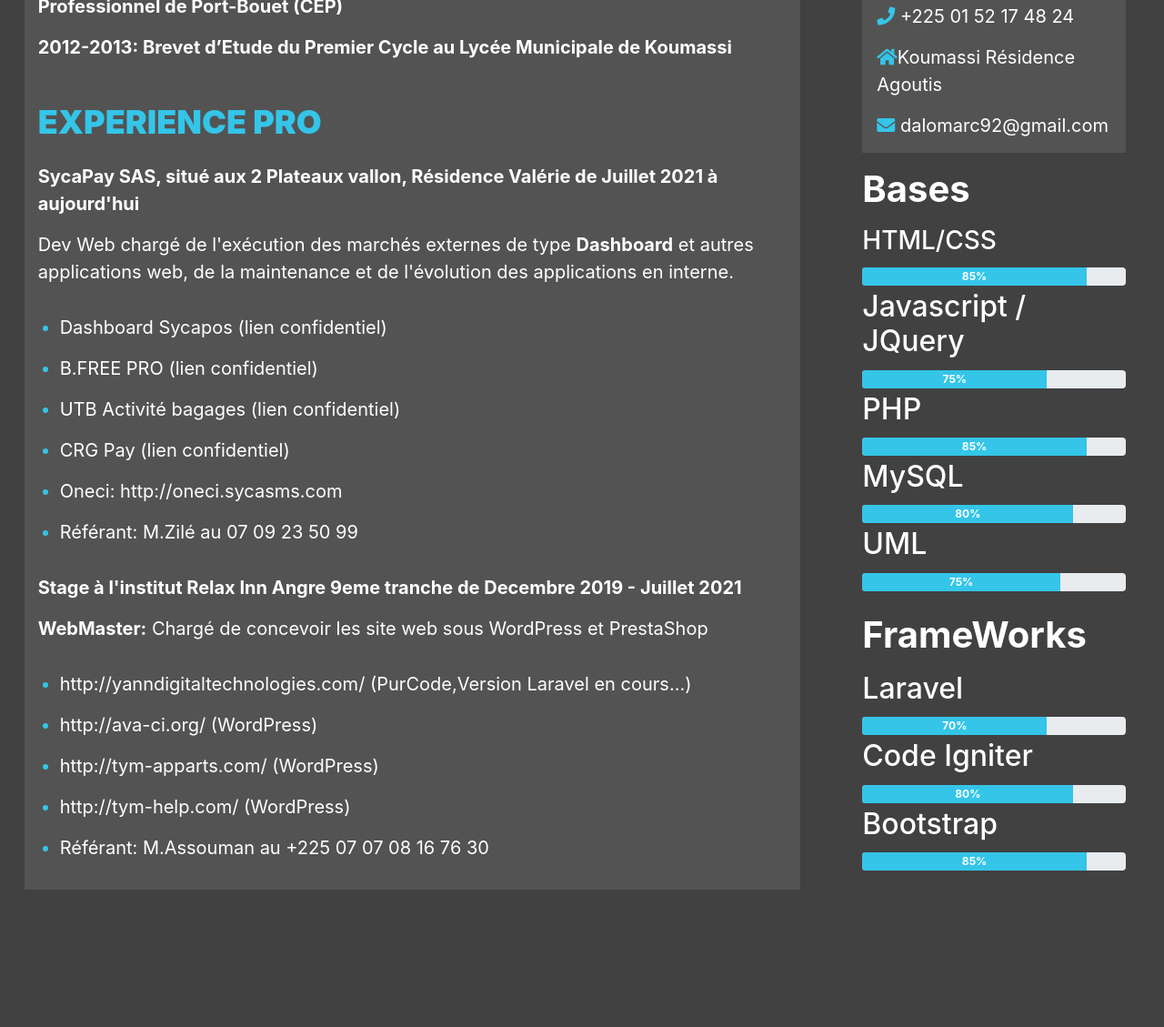
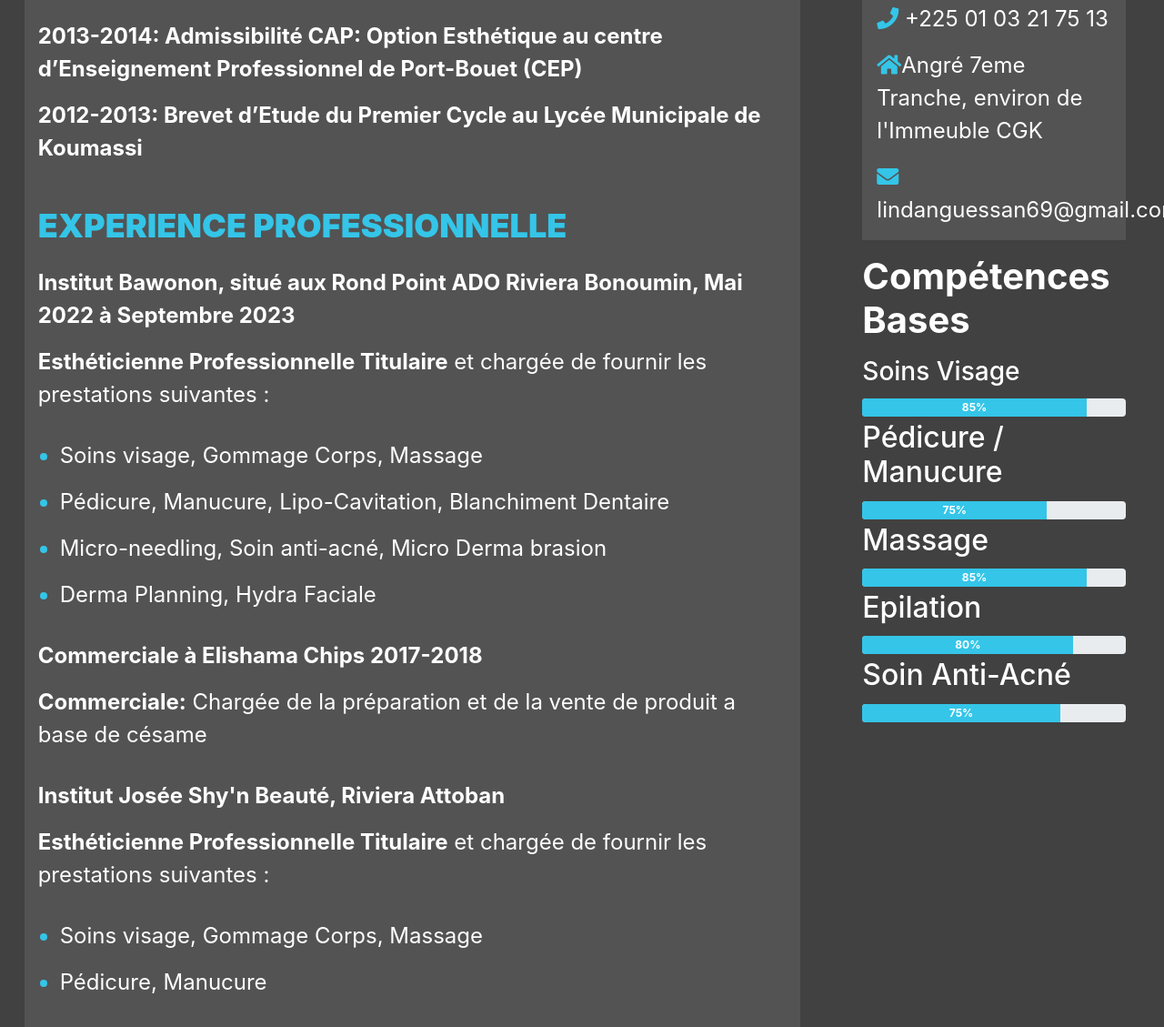
Before and after one commit to MasterMind92/cv-generator, a plain HTML site: page index-copy.html in a window 1280 px wide. Shown: the part 660-1789 px from the top of the page at 91% size. Before the commit the page ends 1638 px from the top, so only its background shows below. Drawn offline with nearby package versions, Linux system fonts and the light colour scheme.

Commit message:
sauvegarde du 13-09-2023 ---clean

```diff
--- a/index-copy.html
+++ b/index-copy.html
@@ -54,33 +54,27 @@
                     </div>
                     <div id="exp_pro">
                         <div class="exp">
-                            <h2 class="fz-title txt-color-blue">EXPERIENCE PRO</h2>
+                            <h2 class="fz-title txt-color-blue">EXPERIENCE PROFESSIONNELLE</h2>
                             <ul class="fz-text text-white list-unstyled">
                                 <li>
-                                    <strong>SycaPay SAS, situé aux 2 Plateaux vallon, Résidence Valérie de Juillet 2021 à aujourd'hui</strong>
+                                    <strong>Institut Bawonon, situé aux Rond Point ADO Riviera Bonoumin, Mai 2022 à Septembre 2023</strong>
                                 </li>
                                 <li>
-                                    Dev Web chargé de l'exécution des marchés externes de type <strong>Dashboard</strong> et autres applications web, de la maintenance et de l'évolution des applications en interne.
+                                    <strong>Esthéticienne Professionnelle Titulaire</strong> et chargée de fournir les prestations suivantes :
                                 </li>
                             </ul>
                             <ul class="fz-text text-white pl-4">
                                 <li>
-                                    Dashboard Sycapos (lien confidentiel)
+                                    Soins visage, Gommage Corps, Massage
                                 </li>
                                 <li>
-                                    B.FREE PRO (lien confidentiel)
+                                    Pédicure, Manucure, Lipo-Cavitation, Blanchiment Dentaire
                                 </li>
                                 <li>
-                                    UTB Activité bagages (lien confidentiel)
+                                    Micro-needling, Soin anti-acné, Micro Derma brasion
                                 </li>
                                 <li>
-                                    CRG Pay (lien confidentiel)
-                                </li>
-                                <li>
-                                    Oneci: http://oneci.sycasms.com
-                                </li>
-                                <li>
-                                    Référant: M.Zilé au 07 09 23 50 99
+                                    Derma Planning, Hydra Faciale
                                 </li>
                             </ul>
                         </div>
@@ -88,27 +82,31 @@
                             <!-- <h2></h2> -->
                             <ul class="fz-text text-white list-unstyled">
                                 <li>
-                                    <strong>Stage à l'institut Relax Inn Angre 9eme tranche de Decembre 2019 - Juillet 2021</strong>
+                                    <strong>Commerciale à Elishama Chips 2017-2018</strong>
+
                                 </li>
                                 <li>
-                                    <strong>WebMaster:</strong> Chargé de concevoir les site web sous WordPress et PrestaShop
+                                    <strong>Commerciale:</strong> Chargée de la préparation et de la vente de produit a base de césame
+                                </li>
+                            </ul>
+
+                        </div>
+                        <div class="exp">
+                            <!-- <h2></h2> -->
+                            <ul class="fz-text text-white list-unstyled">
+                                <li>
+                                    <strong>Institut Josée Shy'n Beauté, Riviera Attoban</strong>
+                                </li>
+                                <li>
+                                    <strong>Esthéticienne Professionnelle Titulaire</strong> et chargée de fournir les prestations suivantes :
                                 </li>
                             </ul>
                             <ul class="fz-text text-white pl-4">
                                 <li>
-                                    http://yanndigitaltechnologies.com/ (PurCode,Version Laravel en cours...)
+                                    Soins visage, Gommage Corps, Massage
                                 </li>
                                 <li>
-                                    http://ava-ci.org/  (WordPress)
-                                </li>
-                                <li>
-                                    http://tym-apparts.com/ (WordPress)
-                                </li>
-                                <li>
-                                    http://tym-help.com/ (WordPress)
-                                </li>
-                                <li>
-                                    Référant: M.Assouman au +225 07 07 08 16 76 30
+                                    Pédicure, Manucure
                                 </li>
                             </ul>
                         </div>
@@ -121,40 +119,40 @@
                     </div>
                     <div id="infos-persos" class="bg-gray-light my-1 px-3 pt-3">
                         <ul class="fz-text text-white list-unstyled">
-                            <li><span class="txt-color-blue"><i class="fa fa-phone"></i></span> +225 01 52 17 48 24 </li>
-                            <li> <span class="txt-color-blue"><i class="fa fa-home"></i></span>Koumassi Résidence Agoutis</li>
-                            <li> <span class="txt-color-blue"><i class="fa fa-envelope"></i></span> dalomarc92@gmail.com</li>
+                            <li><span class="txt-color-blue"><i class="fa fa-phone"></i></span> +225 01 03 21 75 13 </li>
+                            <li> <span class="txt-color-blue"><i class="fa fa-home"></i></span>Angré 7eme Tranche, environ de l'Immeuble CGK</li>
+                            <li> <span class="txt-color-blue"><i class="fa fa-envelope"></i></span> lindanguessan69@gmail.com</li>
                         </ul>
                     </div>
                     <div id="competences-1" class="mb-4">
-                        <h1 class="text-white pb-1"><strong>Bases</strong></h1>
+                        <h1 class="text-white pb-1"><strong> Compétences Bases</strong></h1>
                         <div class="progress-bar-group">
                             <div>
-                                <h3 class="txt-white py-1">HTML/CSS</h3>
+                                <h3 class="txt-white py-1">Soins Visage</h3>
                                 <div class="progress progress-bar-style">
                                     <div class="progress-bar bg-aqua" style="width: 85%" role="progressbar" aria-valuenow="85" aria-valuemin="0" aria-valuemax="100"><strong>85%</strong></div>
                                 </div>
                             </div>
                             <div>
-                                <h2 class="txt-white py-1">Javascript / JQuery</h2>
+                                <h2 class="txt-white py-1">Pédicure / Manucure</h2>
                                 <div class="progress progress-bar-style">
                                     <div class="progress-bar bg-aqua" style="width: 70%" role="progressbar" aria-valuenow="80" aria-valuemin="0" aria-valuemax="100"><strong>75%</strong></div>
                                 </div>
                             </div>
                             <div>
-                                <h2 class="txt-white py-1">PHP</h2>
+                                <h2 class="txt-white py-1">Massage</h2>
                                 <div class="progress progress-bar-style">
                                     <div class="progress-bar bg-aqua" style="width: 85%" role="progressbar" aria-valuenow="25" aria-valuemin="0" aria-valuemax="100"><strong>85%</strong></div>
                                 </div>
                             </div>
                             <div>
-                                <h2 class="txt-white py-1">MySQL</h2>
+                                <h2 class="txt-white py-1">Epilation</h2>
                                 <div class="progress progress-bar-style">
                                     <div class="progress-bar bg-aqua" style="width: 80%" role="progressbar" aria-valuenow="25" aria-valuemin="0" aria-valuemax="100"><strong>80%</strong></div>
                                 </div>
                             </div>
                             <div>
-                                <h2 class="txt-white py-1">UML</h2>
+                                <h2 class="txt-white py-1">Soin Anti-Acné</h2>
                                 <div class="progress progress-bar-style">
                                     <div class="progress-bar bg-aqua" style="width: 75%" role="progressbar" aria-valuenow="25" aria-valuemin="0" aria-valuemax="100"><strong>75%</strong></div>
                                 </div>
@@ -164,7 +162,7 @@
                     </div>
 
 
-                    <div id="competences-2">
+                    <!-- <div id="competences-2">
                         <h1 class="text-white pb-1"><strong>FrameWorks</strong></h1>
                         <div class="progress-bar-group">
                             <div>
@@ -187,7 +185,7 @@
                             </div>
                         </div>
 
-                    </div>
+                    </div> -->
 
                 </div>
             </div>
--- a/style.css
+++ b/style.css
@@ -18,7 +18,7 @@
 }
 
 .fz-text{
-    font-size: 20px;
+    font-size: 24px;
     font-weight: 400;
 }
 
```
